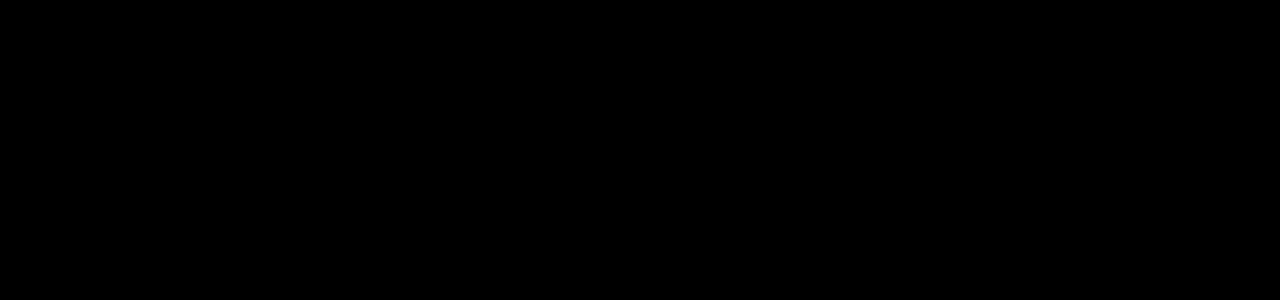
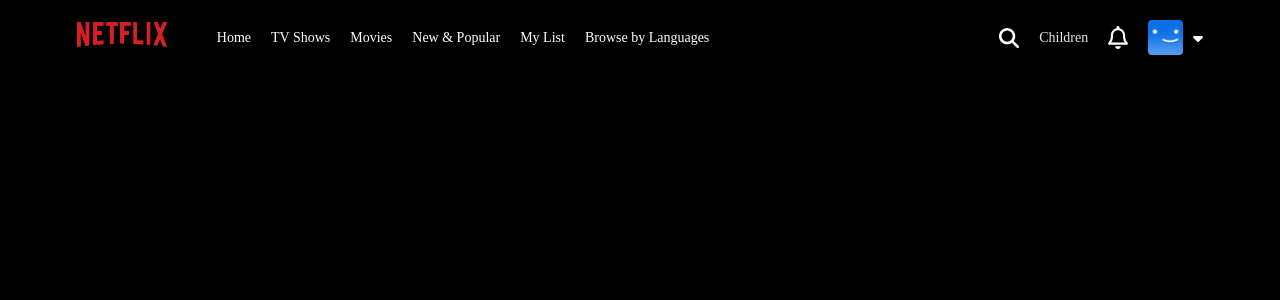
Before and after one commit to KevinLuna17/reactjs-netflix-clone, a React (Vite) app: page / in a window 1280 px wide. Shown: the top 300 px of the page. Built offline with nearby package versions, Linux system fonts and the light colour scheme.

Commit message:
Create navbar component and add to home page

```diff
--- a/src/App.jsx
+++ b/src/App.jsx
@@ -1,9 +1,10 @@
 import React from 'react'
+import Home from './pages/Home/Home'
 
 const App = () => {
   return (
     <div>
-
+      <Home/>
     </div>
   )
 }
--- a/src/components/Navbar/Navbar.css
+++ b/src/components/Navbar/Navbar.css
@@ -0,0 +1,64 @@
+.navbar {
+    width: 100%;
+    padding: 20px 6%;
+    display: flex;
+    justify-content: space-between;
+    position: fixed;
+    font-size: 14px;
+    color: #e5e5e5;
+    background-image: linear-gradient(180deg, rgba(0,0,0,0.7) 10%, transparent);
+    z-index: 1;
+}
+
+.navbar-left {
+    display: flex;
+    align-items: center;
+    gap: 50px;
+}
+
+.navbar-left h1 img {
+    width: 90px;
+}
+
+.navbar-left ul {
+    display: flex;
+    list-style: none;
+    gap: 20px;
+}
+
+.navbar-left ul li {
+    cursor: pointer;
+}
+
+.navbar-left ul li a {
+    color: white;
+    text-decoration: none;
+}
+
+.navbar-left ul li a:hover {
+    color: #c78c19;
+    text-decoration: underline;
+}
+
+.navbar-right {
+    display: flex;
+    gap: 20px;
+    align-items: center;
+}
+
+.icons {
+    width: 20px;
+    cursor: pointer;
+}
+
+.navbar-profile {
+    display: flex;
+    align-items: center;
+    gap: 10px;
+    cursor: pointer;
+}
+
+.profile {
+    border-radius: 4px;
+    width: 35px;
+}
--- a/src/components/Navbar/Navbar.jsx
+++ b/src/components/Navbar/Navbar.jsx
@@ -1,10 +1,34 @@
 import React from 'react'
 import './Navbar.css'
+import logo from '../../assets/logo.png'
+import search_icon from '../../assets/search_icon.svg'
+import bell_icon from '../../assets/bell_icon.svg'
+import profile_img from '../../assets/profile_img.png'
+import caret_icon from '../../assets/caret_icon.svg'
 
 const Navbar = () => {
   return (
     <div className='navbar'>
-
+      <div className='navbar-left'>
+        <h1><img src={logo} alt='logo' /></h1>
+        <ul>
+          <li><a href="#">Home</a></li>
+          <li><a href="#">TV Shows</a></li>
+          <li><a href="#">Movies</a></li>
+          <li><a href="#">New & Popular</a></li>
+          <li><a href="#">My List</a></li>
+          <li><a href="#">Browse by Languages</a></li>
+        </ul>
+      </div>
+      <div className='navbar-right'>
+        <img src={search_icon} alt='search_icon' className='icons' />
+        <p>Children</p>
+        <img src={bell_icon} alt='bell_icon' className='icons' />
+        <div className='navbar-profile'>
+          <img src={profile_img} alt='profile_img' className='profile' />
+          <img src={caret_icon} alt='dropdown_icon' />
+        </div>
+      </div>
     </div>
   )
 }
--- a/src/pages/Home/Home.jsx
+++ b/src/pages/Home/Home.jsx
@@ -1,10 +1,11 @@
 import React from 'react'
 import './Home.css'
+import Navbar from '../../components/Navbar/Navbar'
 
 const Home = () => {
   return (
     <div className='home'>
-
+      <Navbar/>
     </div>
   )
 }
```
